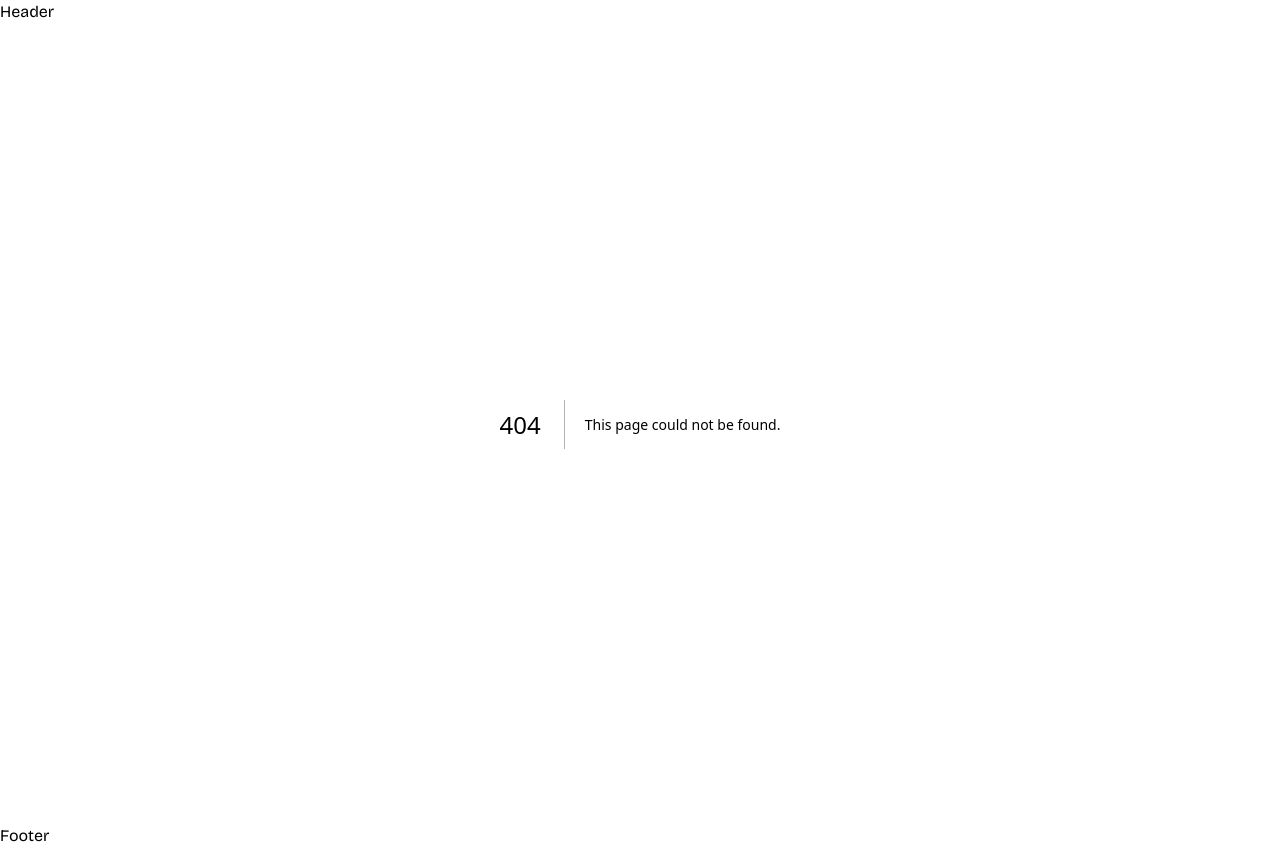
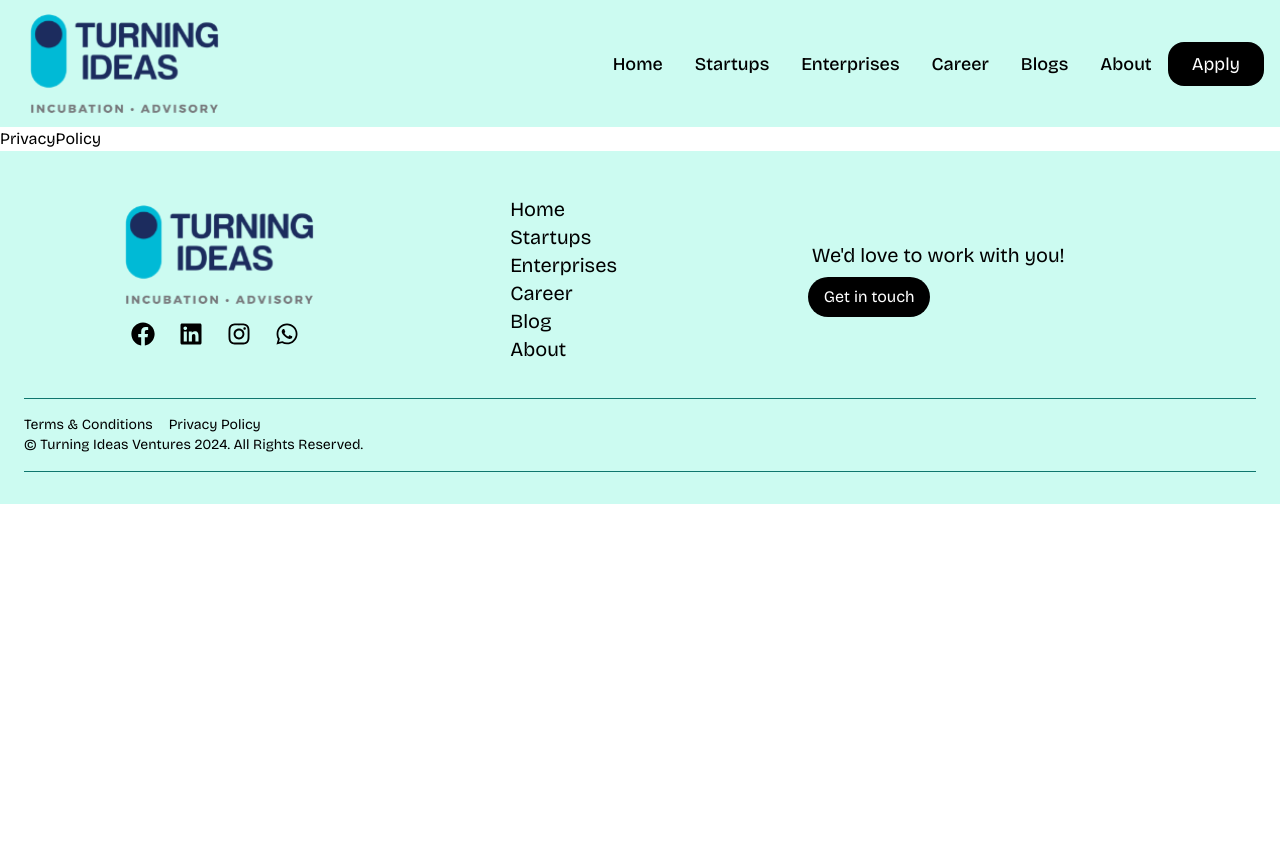
Before and after one commit to varshneymehul/turning-ideas, a Next.js app: page /legal/privacy in a window 1280 px wide. Before the commit this address had no page. After the commit the page ends 800 px from the top, so only its background shows below. Built offline with nearby package versions, Linux system fonts and the light colour scheme.

Commit message:
header and footer

```diff
--- a/app/components/Footer.js
+++ /dev/null
@@ -1,9 +0,0 @@
-import React from 'react'
-
-const Footer = () => {
-  return (
-    <div>Footer</div>
-  )
-}
-
-export default Footer
--- a/app/components/Header.js
+++ /dev/null
@@ -1,9 +0,0 @@
-import React from 'react'
-
-const Header = () => {
-  return (
-    <div>Header</div>
-  )
-}
-
-export default Header
--- a/app/layout.js
+++ b/app/layout.js
@@ -1,7 +1,7 @@
 import { Bricolage_Grotesque } from "next/font/google";
 import "./globals.css";
-import Header from "./components/Header";
-import Footer from "./components/Footer";
+import Header from "../components/Header";
+import Footer from "../components/Footer";
 
 const bricolage = Bricolage_Grotesque({ subsets: ["latin"] });
 
--- /dev/null
+++ b/app/legal/privacy/page.js
@@ -0,0 +1,9 @@
+import React from 'react'
+
+const PrivacyPolicy = () => {
+  return (
+    <div>PrivacyPolicy</div>
+  )
+}
+
+export default PrivacyPolicy
--- /dev/null
+++ b/app/legal/terms/page.js
@@ -0,0 +1,9 @@
+import React from 'react'
+
+const TermsAndConditions = () => {
+  return (
+    <div>TermsAndConditions</div>
+  )
+}
+
+export default TermsAndConditions
--- /dev/null
+++ b/components/Footer.js
@@ -0,0 +1,90 @@
+import Image from "next/image";
+import React from "react";
+import logo from "../public/logo.png";
+
+import { FaFacebook } from "react-icons/fa";
+import { FaLinkedin } from "react-icons/fa";
+import { FaInstagram } from "react-icons/fa";
+import { FaWhatsapp } from "react-icons/fa";
+import Link from "next/link";
+
+function Footer() {
+  const links = [
+    {
+      name: "Home",
+      link: "/",
+    },
+    {
+      name: "Startups",
+      link: "/startups",
+    },
+    {
+      name: "Enterprises",
+      link: "/enterprises",
+    },
+    {
+      name: "Career",
+      link: "/career",
+    },
+    {
+      name: "Blog",
+      link: "/blogs",
+    },
+    {
+      name: "About",
+      link: "/about",
+    },
+  ];
+  return (
+    <div className="bg-teal-100 px-6 py-4 md:py-8">
+      <div className="flex flex-col md:flex-row md:items-center md:justify-around">
+        <div className="mx-auto md:mx-0 py-4">
+          <Image src={logo} alt="logo" width={200} height={200} />
+          <div className="flex">
+            <FaFacebook className="text-2xl m-3 hover:cursor-pointer transition-all hover:text-blue-600" />
+            <FaLinkedin className="text-2xl m-3 hover:cursor-pointer transition-all hover:text-blue-900" />
+            <FaInstagram className="text-2xl m-3 hover:cursor-pointer transition-all hover:text-pink-500" />
+            <FaWhatsapp className="text-2xl m-3 hover:cursor-pointer transition-all hover:text-green-500" />
+          </div>
+        </div>
+        <div>
+          {/* <h1 className="text-white text-bold text-xl md:mt-6">Company</h1> */}
+
+          <ul>
+            {links.map((link) => (
+              <li key={link.name}>
+                <Link href={link.link} className="text-xl hover:text-blue-700 transition-all">
+                  {link.name}
+                </Link>
+              </li>
+            ))}
+          </ul>
+        </div>
+        <div className="md:mr-24 py-4">
+          <p className="ml-1  text-bold text-xl">
+            We&apos;d love to work with you!{" "}
+          </p>
+          <button className="bg-black w-fit mx-auto  px-4 py-2 rounded-3xl mt-2 hover:cursor-pointer hover:bg-blue-800 text-white transition-all">
+            Get in touch
+          </button>
+        </div>
+      </div>
+
+      <div className="border-y border-y-teal-700 py-4 items-center justify-between w-full mt-6">
+        <div className="flex items-center justify-start gap-x-4">
+          <a href="/legal/terms" className=" text-sm">
+            Terms &amp; Conditions
+          </a>
+          <a href="/legal/privacy" className="text-sm">
+            Privacy Policy
+          </a>
+        </div>
+        <p className="text-sm">
+          © Turning Ideas Ventures 2024. All Rights Reserved.
+        </p>
+      </div>
+    </div>
+  );
+}
+
+export default Footer;
--- /dev/null
+++ b/components/Header.js
@@ -0,0 +1,125 @@
+"use client";
+import Image from "next/image";
+import React, { useState } from "react";
+import { FaBars, FaTimes } from "react-icons/fa";
+
+import logo from "../public/logo.png";
+import Link from "next/link";
+import { FaFacebook } from "react-icons/fa";
+import { FaLinkedin } from "react-icons/fa";
+import { FaInstagram } from "react-icons/fa";
+import { FaWhatsapp } from "react-icons/fa";
+
+function Header() {
+  const [nav, setNav] = useState(false);
+
+  const links = [
+    {
+      id: 1,
+      name: "Home",
+      link: "/",
+    },
+    {
+      id: 2,
+      name: "Startups",
+      link: "/startups",
+    },
+    {
+      id: 3,
+      name: "Enterprises",
+      link: "/enterprises",
+    },
+    {
+      id: 4,
+      name: "Career",
+      link: "/career",
+    },
+    {
+      id: 5,
+      name: "Blogs",
+      link: "/blogs",
+    },
+    {
+      id: 6,
+      name: "About",
+      link: "/about",
+    },
+  ];
+  return (
+    <div className="flex justify-between items-center w-full px-4 py-2 bg-teal-100 sticky z-50">
+      <div>
+        <h1 className="text-5xl font-signature ml-2">
+          <Link
+            className="link-underline link-underline-black"
+            href="/"
+            target="_blank"
+            rel="noreferrer"
+          >
+            <Image src={logo} alt="logo" width={200} height={200} />
+          </Link>
+        </h1>
+      </div>
+
+      <ul className="hidden md:flex items-center text-lg">
+        {links.map(({ id, link, name }) => (
+          <li
+            key={id}
+            className="nav-links px-4 cursor-pointer capitalize font-medium  hover:scale-105 hover:text-blue-700 transition-all duration-200 link-underline"
+          >
+            <Link href={link}>{name}</Link>
+          </li>
+        ))}
+        <li>
+          <Link href="/contact">
+            <button className="rounded-2xl px-6 py-2 text-white bg-black hover:bg-blue-700 transition-all">
+              Apply
+            </button>
+          </Link>
+        </li>
+      </ul>
+
+      <div
+        onClick={() => setNav(!nav)}
+        className="cursor-pointer r-0 z-10 text-blue-900 md:hidden"
+      >
+        {nav ? (
+          <FaTimes className="text-white" size={30} />
+        ) : (
+          <FaBars size={30} />
+        )}
+      </div>
+
+      {nav && (
+        <div className="flex flex-col absolute top-0 left-0 w-full h-screen bg-gradient-to-b from-blue-900 justify-around px-4 to-gray-800 text-gray-100">
+          <ul>
+            {links.map(({ id, link, name }) => (
+              <li
+                key={id}
+                className="px-4 cursor-pointer capitalize py-2 text-4xl"
+              >
+                <Link onClick={() => setNav(!nav)} href={link}>
+                  {name}
+                </Link>
+              </li>
+            ))}
+            <li>
+              <Link href="/apply">
+                <button className="rounded-full px-8 py-4 text-4xl text-white bg-black hover:bg-blue-700 transition-all">
+                  Apply
+                </button>
+              </Link>
+            </li>
+          </ul>
+          <div className="flex">
+            <FaFacebook className="text-4xl m-3 text-white hover:cursor-pointer transition-all hover:text-blue-600" />
+            <FaLinkedin className="text-4xl m-3 text-white hover:cursor-pointer transition-all hover:text-blue-900" />
+            <FaInstagram className="text-4xl m-3 text-white hover:cursor-pointer transition-all hover:text-pink-500" />
+            <FaWhatsapp className="text-4xl m-3 text-white hover:cursor-pointer transition-all hover:text-green-500" />
+          </div>
+        </div>
+      )}
+    </div>
+  );
+}
+
+export default Header;
```
Also changed, not shown: package.json (+5 -4 lines), components/Sidebar.js (renamed from app/components/Sidebar.js), public/logo.png (added), 1 other file (tests, documents, lock files or other folders).
